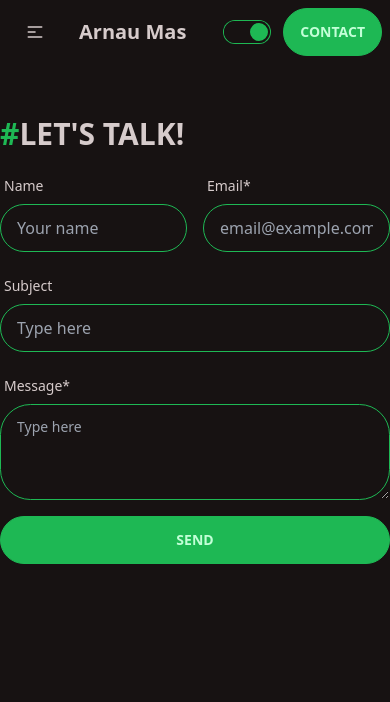
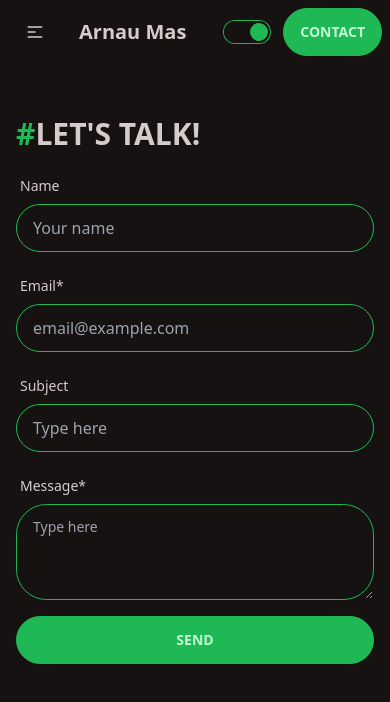
Before and after one commit to Arnau-Mas/old-portfolio, a Vue app: page /contact in a window 390 px wide. Shown: the top 702 px of the page. Built offline with nearby package versions, Linux system fonts and the light colour scheme.

Commit message:
contact form responsive & routes

```diff
--- /dev/null
+++ b/src/components/ContactForm.vue
@@ -0,0 +1,41 @@
+<template>
+   <div class="mt-5 form-control flex flex-col gap-4 mx-auto w-full max-w-lg">
+  <h1 class="max-w-lg text-3xl font-semibold"><span class="text-primary font-bold textGreen">#</span>LET'S TALK!</h1>
+    <div class="flex sm:flex-row flex-col gap-4">
+        <div class=" sm:w-72">
+        <label class="label">
+      <span class="label-text">Name</span>
+    </label>
+    <input type="text" placeholder="Your name" class="input input-bordered input-primary w-full">
+    </div>
+  <div class="sm:w-72">
+  <label class="label">
+      <span class="label-text">Email*</span>
+    </label>
+    <input type="text" placeholder="email@example.com" class="input input-primary input-bordered w-full">
+  </div>
+    </div>
+  <div class="w-full mx-auto">
+  <label class="label">
+      <span class="label-text">Subject</span>
+    </label>
+    <input type="text" placeholder="Type here" class="input input-primary input-bordered w-full">
+  </div>
+    <div class="mx-auto w-full">
+  <div class="form-control">
+    <label class="label">
+      <span class="label-text">Message*</span>
+    </label>
+    <textarea class="textarea textarea-primary textarea-bordered h-24" placeholder="Type here"></textarea>
+  </div>
+  </div>
+  <button class="btn btn-primary">Send</button>
+  </div>
+</template>
+
+<script>
+</script>
+
+<style>
+
+</style>
--- a/src/components/MainTools.vue
+++ b/src/components/MainTools.vue
@@ -6,7 +6,7 @@
                 <p class="font-bold">HTML</p>
             </div>
         </div>
-         <div class="tooltip tooltip-primary hover:scale-110 hover:bg-opacity-30 hover:bg-gray-700 rounded-2xl text-slate" data-tip="+1 year experience in CSS3 and 1 top project">
+         <div class="tooltip tooltip-primary hover:scale-110 hover:bg-opacity-30 hover:bg-gray-700 rounded-2xl text-slate" data-tip="+1 year experience in CSS3 with 1 top project">
             <div class="card-body p-5 items-center text-center">
                 <img class="sm:h-14 2xl:h-16" src="../assets/CSS3-logo.svg.png" alt="CSS3">
                 <p class="font-bold text-slate">CSS</p>
@@ -18,13 +18,13 @@
                 <p class="font-bold">JS</p>
             </div>
         </div>
-         <div class="tooltip tooltip-primary hover:scale-110 hover:bg-opacity-30 hover:bg-gray-700  rounded-2xl text-slate"  data-tip="Months of experience and 1 top project">
+         <div class="tooltip tooltip-primary hover:scale-110 hover:bg-opacity-30 hover:bg-gray-700  rounded-2xl text-slate"  data-tip="Months of experience with 1 top project">
             <div class="card-body p-5 items-center text-center">
                 <img class="sm:h-14 2xl:h-16" src="../assets/logo.png" alt="Vue">
                 <p class="font-bold">VUE</p>
             </div>
         </div>
-         <div class="tooltip tooltip-primary hover:scale-110 hover:bg-opacity-30 hover:bg-gray-700  rounded-2xl text-slate" data-tip="Months of experience and 1 top project">
+         <div class="tooltip tooltip-primary hover:scale-110 hover:bg-opacity-30 hover:bg-gray-700  rounded-2xl text-slate" data-tip="Months of experience with 1 top project">
             <div class="card-body p-5 items-center text-center">
                 <img class="sm:h-14 2xl:h-16" src="../assets/5968322.png" alt="Node">
                 <p class="font-bold">NODE</p>
--- a/src/views/ContactPage.vue
+++ b/src/views/ContactPage.vue
@@ -1,42 +1,11 @@
 <template>
-<section class=" mt-8 h-screen max-w-6xl mx-auto flex flex-col">
-<div class="mt-5 form-control flex flex-col gap-4 mx-auto w-full max-w-lg">
-<h1 class="max-w-lg text-3xl font-semibold"><span class="text-primary font-bold textGreen">#</span>LET'S TALK!</h1>
-  <div class="flex gap-4">
-      <div class=" w-72">
-       <label class="label">
-    <span class="label-text">Name</span>
-  </label>
-  <input type="text" placeholder="Your name" class="input input-bordered input-primary w-full">
-  </div>
- <div class="w-72">
- <label class="label">
-    <span class="label-text">Email*</span>
-  </label>
-  <input type="text" placeholder="email@example.com" class="input input-primary input-bordered w-full">
- </div>
-  </div>
- <div class="w-full mx-auto">
- <label class="label">
-    <span class="label-text">Subject</span>
-  </label>
-  <input type="text" placeholder="Type here" class="input input-primary input-bordered w-full">
- </div>
-  <div class="mx-auto w-full">
-<div class="form-control">
-  <label class="label">
-    <span class="label-text">Message*</span>
-  </label>
-  <textarea class="textarea textarea-primary textarea-bordered h-24" placeholder="Type here"></textarea>
-</div>
- </div>
-<button class="btn btn-primary">Send</button>
-</div>
-
-</section>
+  <section class=" mt-8 h-screen max-w-6xl px-4 mx-auto flex flex-col">
+    <ContactForm/>
+  </section>
 </template>
 
-<script>
+<script setup>
+import ContactForm from "../components/ContactForm.vue";
 </script>
 
 <style>
--- /dev/null
+++ b/src/views/ProjectsPage.vue
@@ -0,0 +1,11 @@
+<template>
+  <h1>Projects</h1>
+</template>
+
+<script setup>
+
+</script>
+
+<style>
+
+</style>
--- /dev/null
+++ b/src/views/TechnologiesPage.vue
@@ -0,0 +1,10 @@
+<template>
+  <h1>Technologies</h1>
+</template>
+
+<script setup>
+</script>
+
+<style>
+
+</style>
```
Also changed, not shown: src/router/index.js (+14 -2 lines), src/views/SurprisePage.vue (added, +10 -0 lines).
